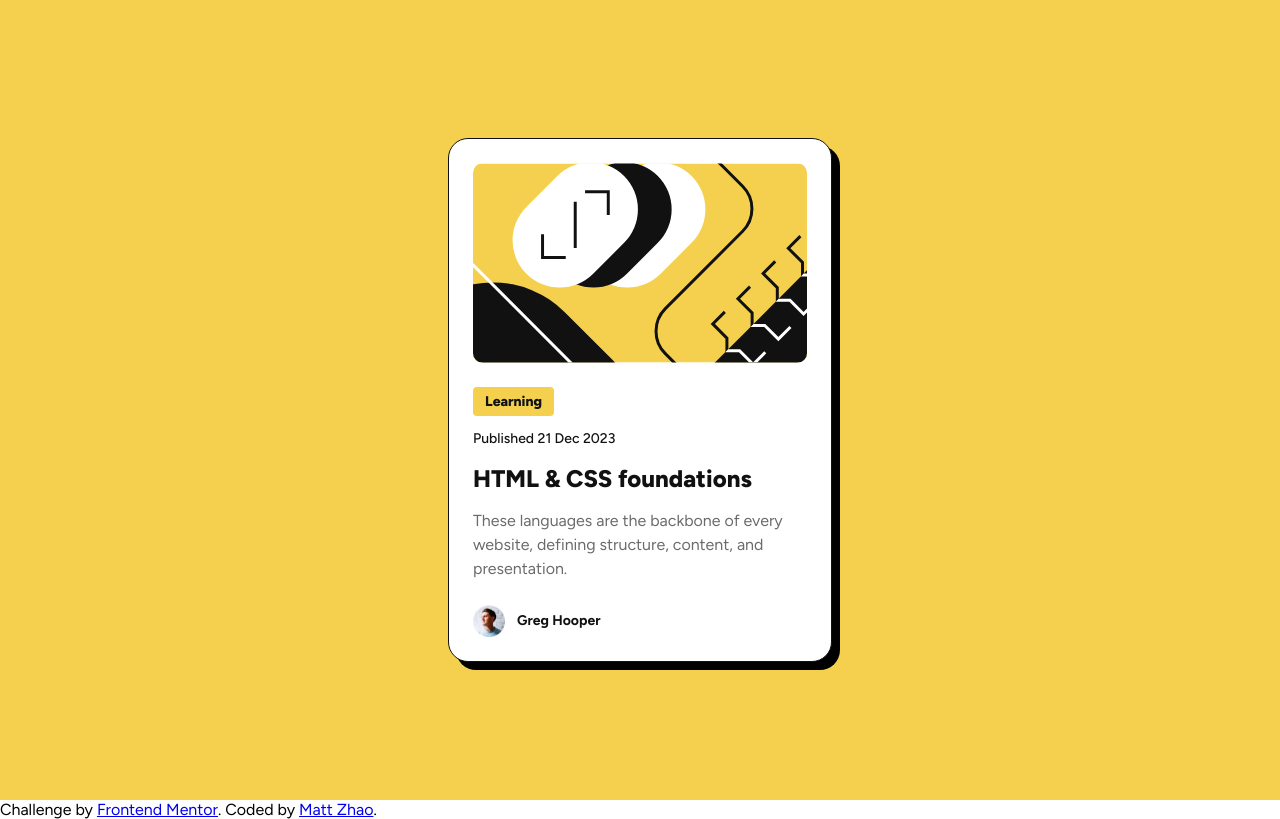
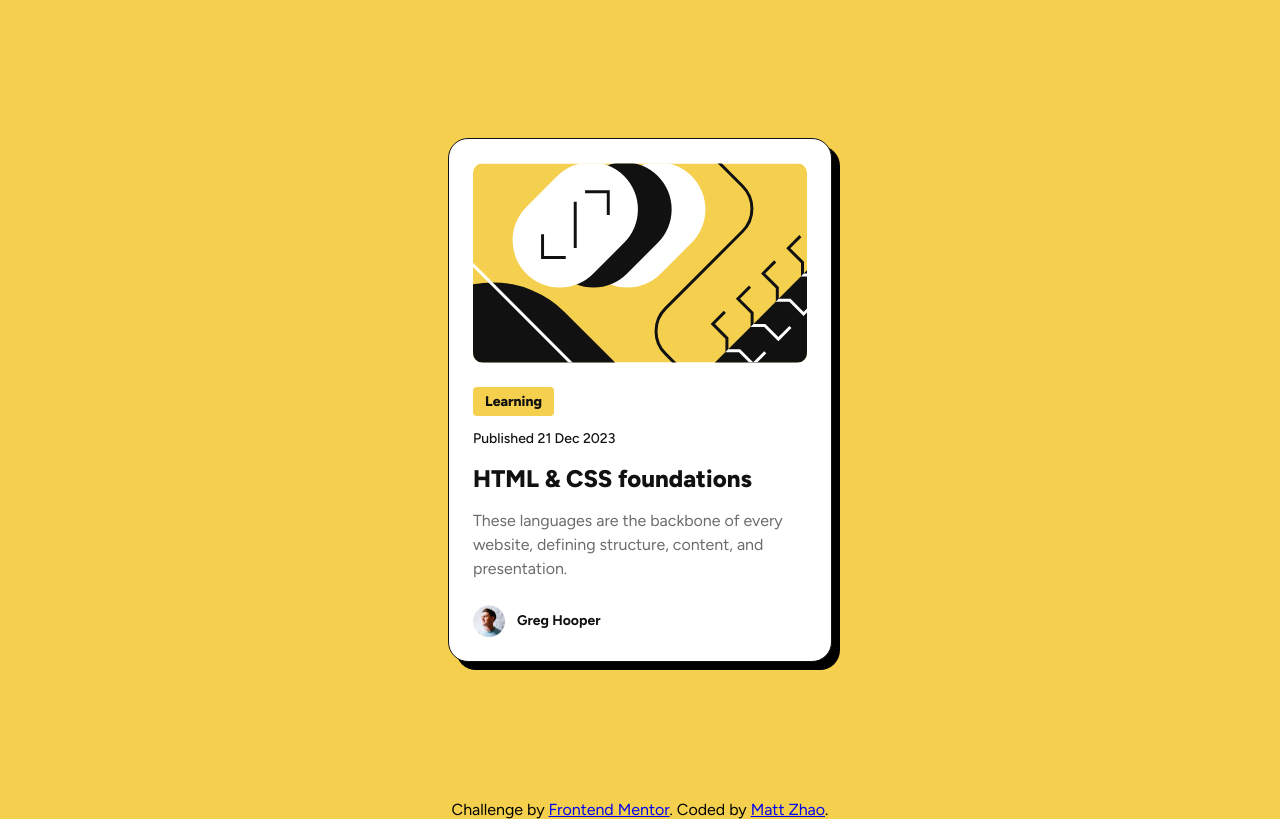
Before and after one commit to Mattzic/BlogPreviewCard, a plain HTML site: page index.html in a window 1280 px wide. Drawn offline with Linux system fonts and the light colour scheme.

Commit message:
fix background color

```diff
--- a/styles.css
+++ b/styles.css
@@ -13,9 +13,9 @@
   --color-yellow: rgba(244, 208, 78, 1);
 }
 
-html,
 body {
   font-family: 'Figtree', sans-serif;
+  background: var(--color-yellow);
 }
 
 /* Container */
@@ -25,7 +25,6 @@ body {
   display: flex;
   justify-content: center;
   align-items: center;
-  background: var(--color-yellow);
 }
 
 /* Card */
@@ -120,6 +119,10 @@ body {
   line-height: 1.5;
 }
 
+footer {
+  text-align: center;
+}
+
 /* Media Queries */
 @media (max-width: 768px) {
   .card {
```
